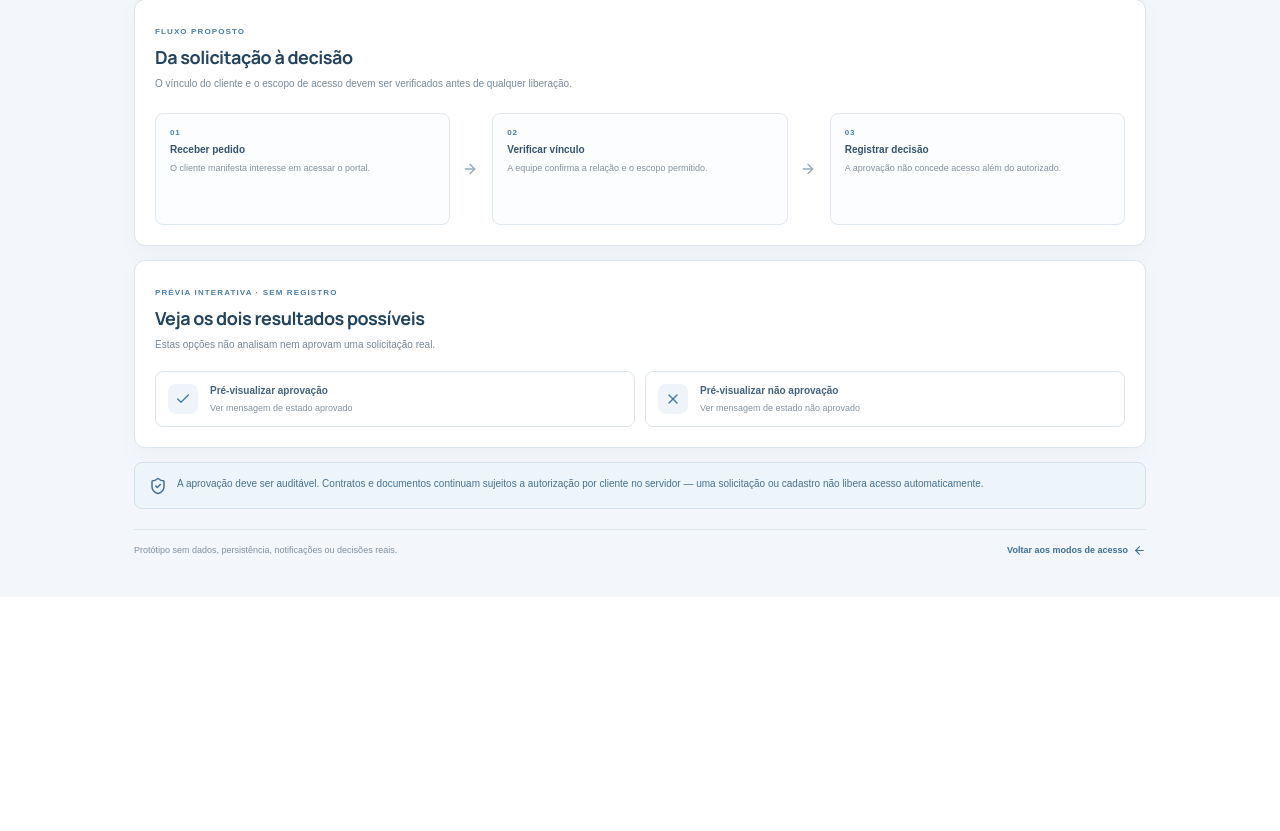
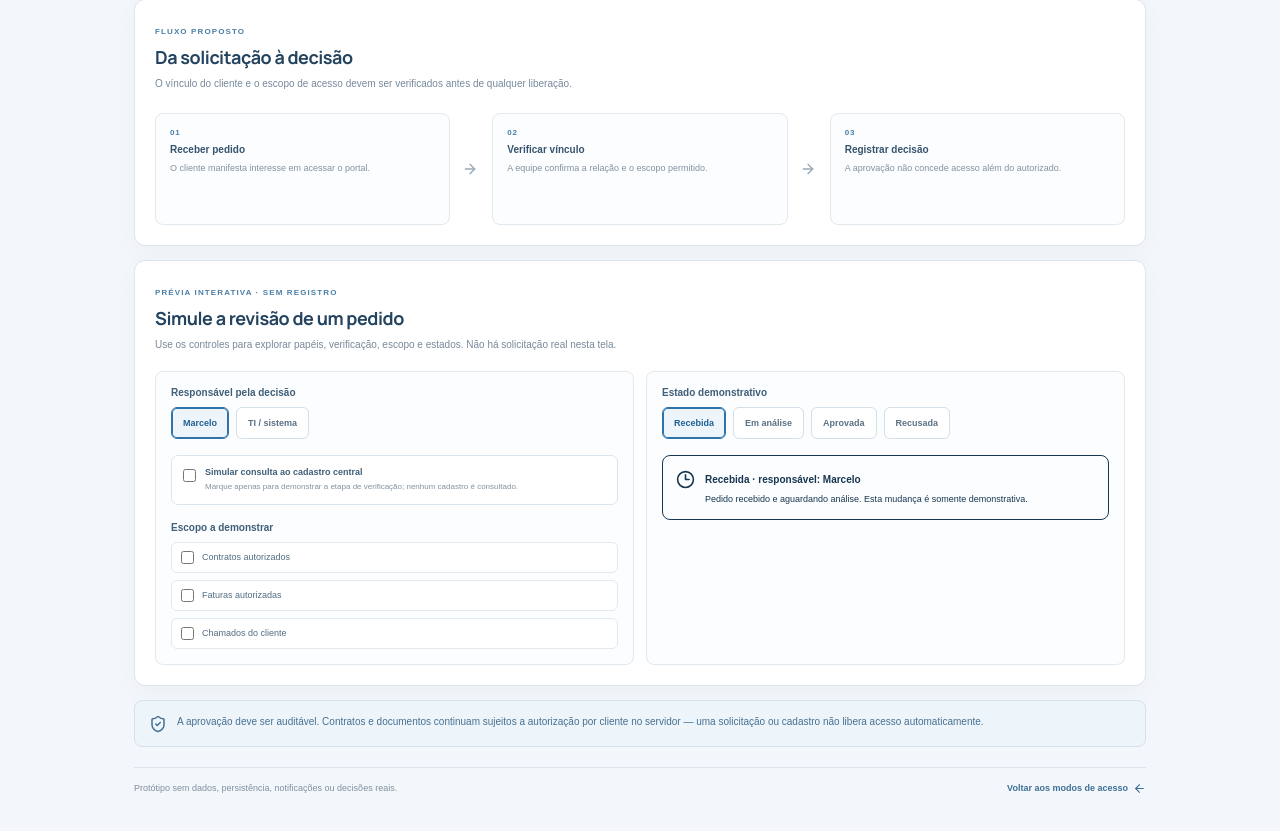
Before and after one commit to berger33/gruposegsystemseguranca, a Next.js app: page /admin/portal/solicitacoes in a window 1280 px wide. Shown: the part 635-1466 px from the top of the page. Before the commit the page ends 1232 px from the top, so only its background shows below. Built offline with nearby package versions, Linux system fonts and the light colour scheme.

Commit message:
feat: preview client access request decisions
Co-authored-by: arena-agent <297053741+arena-agent@users.noreply.github.com>

```diff
--- a/src/app/admin/portal/solicitacoes/page.tsx
+++ b/src/app/admin/portal/solicitacoes/page.tsx
@@ -2,13 +2,46 @@
 
 import { useState } from "react";
 import Link from "next/link";
-import { ArrowLeft, ArrowRight, Check, CircleAlert, CircleCheck, Clock3, FileSearch, ShieldCheck, X } from "lucide-react";
+import { ArrowLeft, ArrowRight, CircleAlert, CircleCheck, Clock3, FileSearch, ShieldCheck } from "lucide-react";
 import styles from "./AccessRequests.module.css";
 
-type DecisionPreview = "approved" | "declined" | null;
+type RequestStatus = "pending" | "reviewing" | "approved" | "declined";
+type ApproverRole = "marcelo" | "ti";
+type ClientScope = "contracts" | "invoices" | "tickets";
+
+const statusOptions: Array<{ id: RequestStatus; label: string }> = [
+  { id: "pending", label: "Recebida" },
+  { id: "reviewing", label: "Em análise" },
+  { id: "approved", label: "Aprovada" },
+  { id: "declined", label: "Recusada" },
+];
+
+const scopeOptions: Array<{ id: ClientScope; label: string }> = [
+  { id: "contracts", label: "Contratos autorizados" },
+  { id: "invoices", label: "Faturas autorizadas" },
+  { id: "tickets", label: "Chamados do cliente" },
+];
 
 export default function AccessRequestsPreviewPage() {
-  const [decision, setDecision] = useState<DecisionPreview>(null);
+  const [status, setStatus] = useState<RequestStatus>("pending");
+  const [approver, setApprover] = useState<ApproverRole>("marcelo");
+  const [centralRecordChecked, setCentralRecordChecked] = useState(false);
+  const [scope, setScope] = useState<ClientScope[]>([]);
+  const [validationMessage, setValidationMessage] = useState("");
+
+  function updateStatus(nextStatus: RequestStatus) {
+    if (nextStatus === "approved" && (!centralRecordChecked || scope.length === 0)) {
+      setValidationMessage("Para pré-visualizar uma aprovação, marque a consulta ao cadastro central e selecione pelo menos um item de escopo. Isso não concede acesso real.");
+      return;
+    }
+    setValidationMessage("");
+    setStatus(nextStatus);
+  }
+
+  function toggleScope(item: ClientScope) {
+    setScope(current => current.includes(item) ? current.filter(value => value !== item) : [...current, item]);
+    setValidationMessage("");
+  }
 
   return (
     <main className={styles.page}>
@@ -49,21 +82,44 @@ export default function AccessRequestsPreviewPage() {
         </section>
 
         <section className={styles.decisionSection} aria-labelledby="decision-title">
-          <div className={styles.decisionIntro}><span className={styles.sectionLabel}>PRÉVIA INTERATIVA · SEM REGISTRO</span><h2 id="decision-title">Veja os dois resultados possíveis</h2><p>Estas opções não analisam nem aprovam uma solicitação real.</p></div>
-          <div className={styles.decisionGrid}>
-            <button className={`${styles.decisionButton} ${decision === "approved" ? styles.selectedApproved : ""}`} type="button" aria-pressed={decision === "approved"} onClick={() => setDecision("approved")}>
-              <span><Check size={16} /></span><strong>Pré-visualizar aprovação</strong><small>Ver mensagem de estado aprovado</small>
-            </button>
-            <button className={`${styles.decisionButton} ${decision === "declined" ? styles.selectedDeclined : ""}`} type="button" aria-pressed={decision === "declined"} onClick={() => setDecision("declined")}>
-              <span><X size={16} /></span><strong>Pré-visualizar não aprovação</strong><small>Ver mensagem de estado não aprovado</small>
-            </button>
+          <div className={styles.decisionIntro}><span className={styles.sectionLabel}>PRÉVIA INTERATIVA · SEM REGISTRO</span><h2 id="decision-title">Simule a revisão de um pedido</h2><p>Use os controles para explorar papéis, verificação, escopo e estados. Não há solicitação real nesta tela.</p></div>
+
+          <div className={styles.simulatorGrid}>
+            <div className={styles.simulatorBlock}>
+              <strong className={styles.controlLabel}>Responsável pela decisão</strong>
+              <div className={styles.roleChoices} role="group" aria-label="Responsável demonstrativo">
+                <button type="button" className={approver === "marcelo" ? styles.roleSelected : ""} aria-pressed={approver === "marcelo"} onClick={() => setApprover("marcelo")}>Marcelo</button>
+                <button type="button" className={approver === "ti" ? styles.roleSelected : ""} aria-pressed={approver === "ti"} onClick={() => setApprover("ti")}>TI / sistema</button>
+              </div>
+              <label className={styles.verifyToggle}>
+                <input type="checkbox" checked={centralRecordChecked} onChange={event => { setCentralRecordChecked(event.target.checked); setValidationMessage(""); }} />
+                <span><strong>Simular consulta ao cadastro central</strong><small>Marque apenas para demonstrar a etapa de verificação; nenhum cadastro é consultado.</small></span>
+              </label>
+              <strong className={styles.controlLabel}>Escopo a demonstrar</strong>
+              <div className={styles.scopeChoices}>
+                {scopeOptions.map(item => (
+                  <label key={item.id}>
+                    <input type="checkbox" checked={scope.includes(item.id)} onChange={() => toggleScope(item.id)} />
+                    <span>{item.label}</span>
+                  </label>
+                ))}
+              </div>
+            </div>
+
+            <div className={styles.simulatorBlock}>
+              <strong className={styles.controlLabel}>Estado demonstrativo</strong>
+              <div className={styles.statusChoices} role="group" aria-label="Estado da solicitação">
+                {statusOptions.map(item => (
+                  <button key={item.id} type="button" className={status === item.id ? styles.statusSelected : ""} aria-pressed={status === item.id} onClick={() => updateStatus(item.id)}>{item.label}</button>
+                ))}
+              </div>
+              <div className={`${styles.outcome} ${status === "approved" ? styles.outcomeApproved : status === "declined" ? styles.outcomeDeclined : ""}`} role="status" aria-live="polite">
+                {status === "approved" ? <CircleCheck size={19} /> : status === "declined" ? <CircleAlert size={19} /> : <Clock3 size={19} />}
+                <div><strong>{statusOptions.find(item => item.id === status)?.label} · responsável: {approver === "marcelo" ? "Marcelo" : "TI / sistema"}</strong><p>{status === "approved" ? `Escopo demonstrativo: ${scopeOptions.filter(item => scope.includes(item.id)).map(item => item.label.toLowerCase()).join(", ")}. Em produção, a decisão exigirá verificação do cadastro central e autorização no servidor.` : status === "declined" ? "Prévia de recusa. Motivo, comunicação e possibilidade de nova solicitação ainda precisam de política definida." : status === "reviewing" ? "A solicitação está em análise; nenhuma permissão é concedida enquanto a verificação e a decisão não forem concluídas." : "Pedido recebido e aguardando análise. Esta mudança é somente demonstrativa."}</p></div>
+              </div>
+              {validationMessage && <p className={styles.validationMessage} role="alert">{validationMessage}</p>}
+            </div>
           </div>
-          {decision && (
-            <div className={`${styles.outcome} ${decision === "approved" ? styles.outcomeApproved : styles.outcomeDeclined}`} role="status" aria-live="polite">
-              {decision === "approved" ? <CircleCheck size={19} /> : <CircleAlert size={19} />}
-              <div><strong>{decision === "approved" ? "Prévia: solicitação aprovada" : "Prévia: acesso não aprovado"}</strong><p>{decision === "approved" ? "Em uma versão real, a equipe ainda precisaria confirmar o vínculo e definir permissões no servidor antes de enviar instruções de acesso." : "Em uma versão real, a equipe registraria a decisão segundo a política aprovada. Motivos, comunicação e possibilidade de nova solicitação ainda precisam ser definidos."}</p></div>
-            </div>
-          )}
         </section>
 
         <div className={styles.securityNote}><ShieldCheck size={18} /><p>A aprovação deve ser auditável. Contratos e documentos continuam sujeitos a autorização por cliente no servidor — uma solicitação ou cadastro não libera acesso automaticamente.</p></div>
```
Also changed, not shown: src/app/admin/portal/solicitacoes/AccessRequests.module.css, 1 other file (tests, documents, lock files or other folders).
